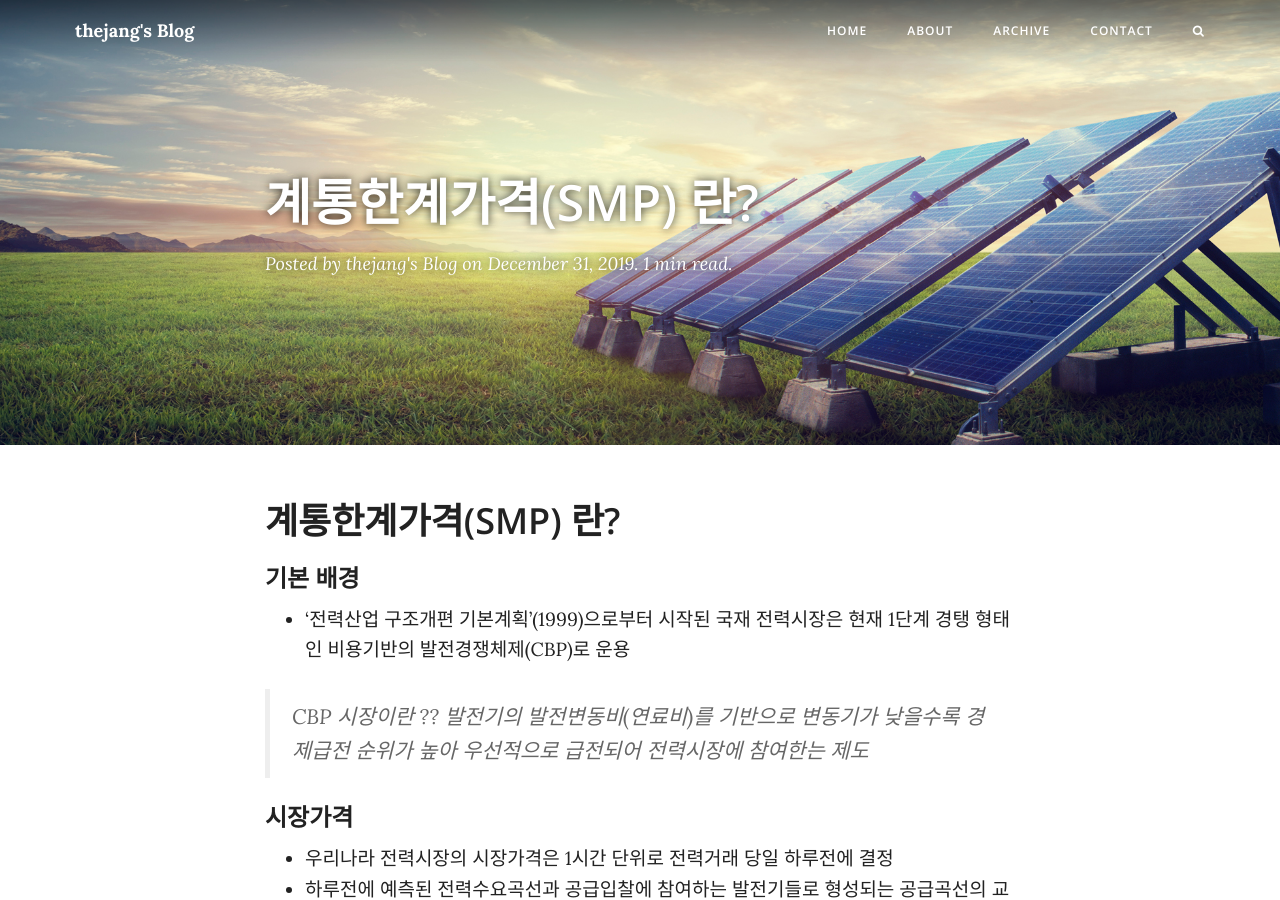
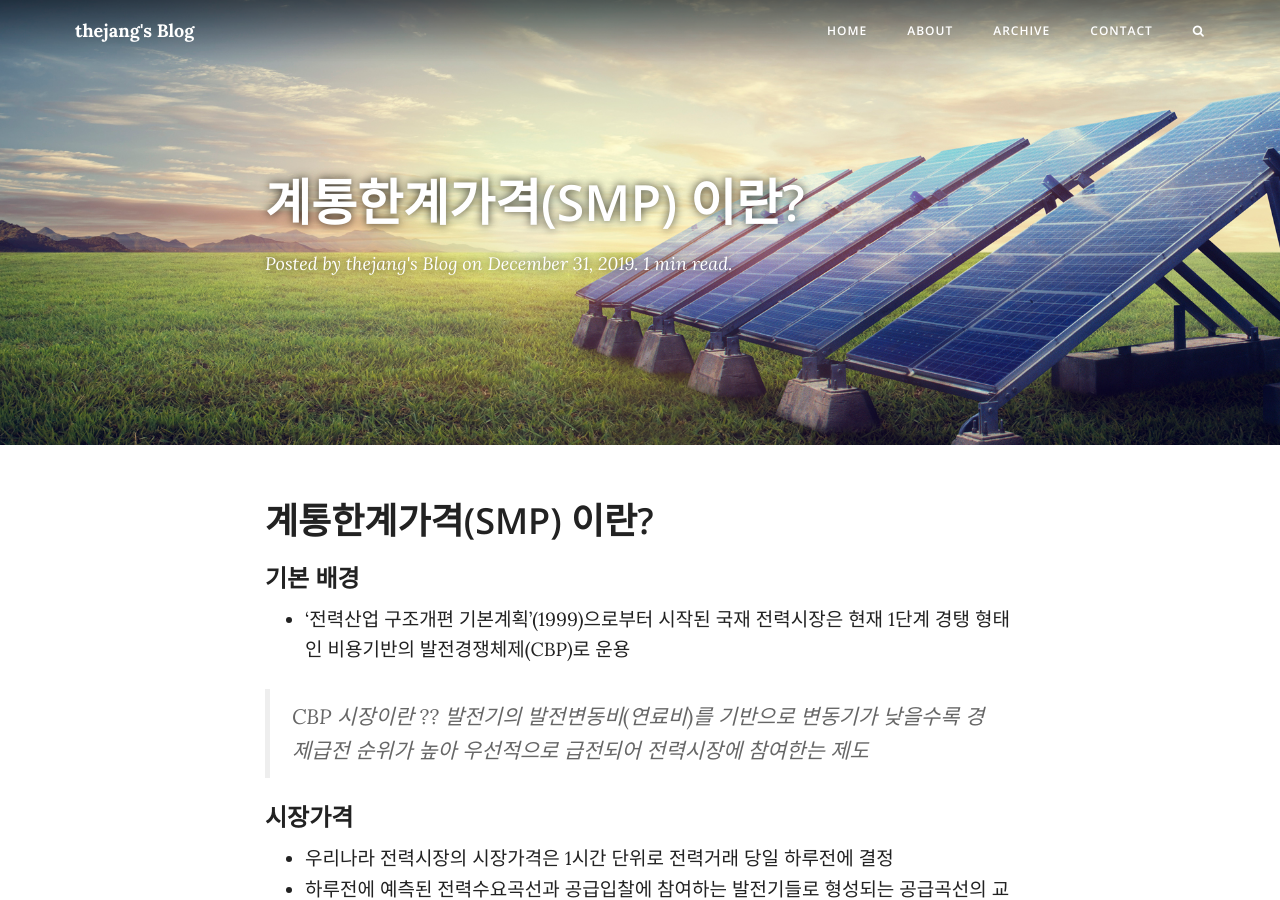
Before and after one commit to thejang90/thejang90.github.io, a Jekyll site: the page built from _posts/2019-12-31-계통한계가격.md, in a window 1280 px wide and 900 px high. Built offline with Jekyll 4.4.1, drawn with Linux system fonts in a browser that asks for light colours; nearby versions of some CDN libraries; comment, search, counter and statistics services are not loaded; some of the changed text lies outside the part shown.

Commit message:
오타수정

```diff
--- a/_posts/2019-12-31-계통한계가격.md
+++ b/_posts/2019-12-31-계통한계가격.md
@@ -1,11 +1,11 @@
 ---
 layout: post
-title: "계통한계가격(SMP) 란?"
+title: "계통한계가격(SMP) 이란?"
 date: 2019-12-31 16:51:44 +0900
 category: 전력산업 용어 및 상식
 chapter : Ch.0
 ---
-# 계통한계가격(SMP) 란?
+# 계통한계가격(SMP) 이란?
 
 ### 기본 배경
 - '전력산업 구조개편 기본계획'(1999)으로부터 시작된 국재 전력시장은 현재 1단계 경탱 형태인 비용기반의 발전경쟁체제(CBP)로 운용
```
Also changed, not shown: other parts of _posts/2019-12-31-계통한계가격.md (+1 -1 lines), _posts/2019-12-29-전력산업의기능-part2.md (+1 -1 lines).
